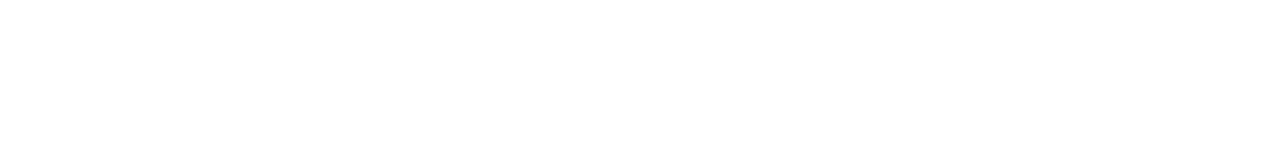
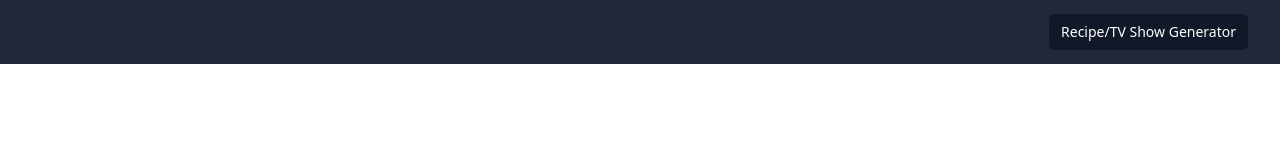
Before and after one commit to aarosan/recipe-finder, a plain HTML site: page index.html in a window 1280 px wide. Drawn offline with nearby package versions, Linux system fonts and the light colour scheme.

Commit message:
Added header

```diff
--- a/index.html
+++ b/index.html
@@ -1,14 +1,30 @@
 <!DOCTYPE html>
 <html lang="en">
 <head>
-    <meta charset="UTF-8">
-    <meta name="viewport" content="width=device-width, initial-scale=1.0">
-
+  <meta charset="UTF-8">
+  <meta name="viewport" content="width=device-width, initial-scale=1.0">
   <script src="https://cdn.tailwindcss.com"></script>
 <link rel="stylesheet" href="./style.css">
-<title>Document</title>
+<title>Dinner & Show</title>
 </head>
 <body>
+  <!-- Creating a dark, simple header -->
+ <nav class="bg-gray-800">
+  <div class="mx-auto max-w-7xl px-2 sm:px-6 lg:px-8">
+    <div class="relative flex h-16 items-center justify-between">
+      <div class="flex flex-1 items-center justify-center sm:items-stretch sm:justify-start"></div>
+          <div class="flex space-x-4">
+            <!-- Current: "bg-gray-900 text-white", Default: "text-gray-300 hover:bg-gray-700 hover:text-white" -->
+            <ul class="bg-gray-900 text-white rounded-md px-3 py-2 text-sm font-medium" aria-current="page">Recipe/TV Show Generator</ul>
+          </div>
+        </div>
+      </div>
+    </div>
+  </div>
+  <!-- Mobile menu, show/hide based on menu state. -->
+  <div class="sm:hidden" id="mobile-menu"></div>
+</nav>
+
 
 </body>
 </html>
```
